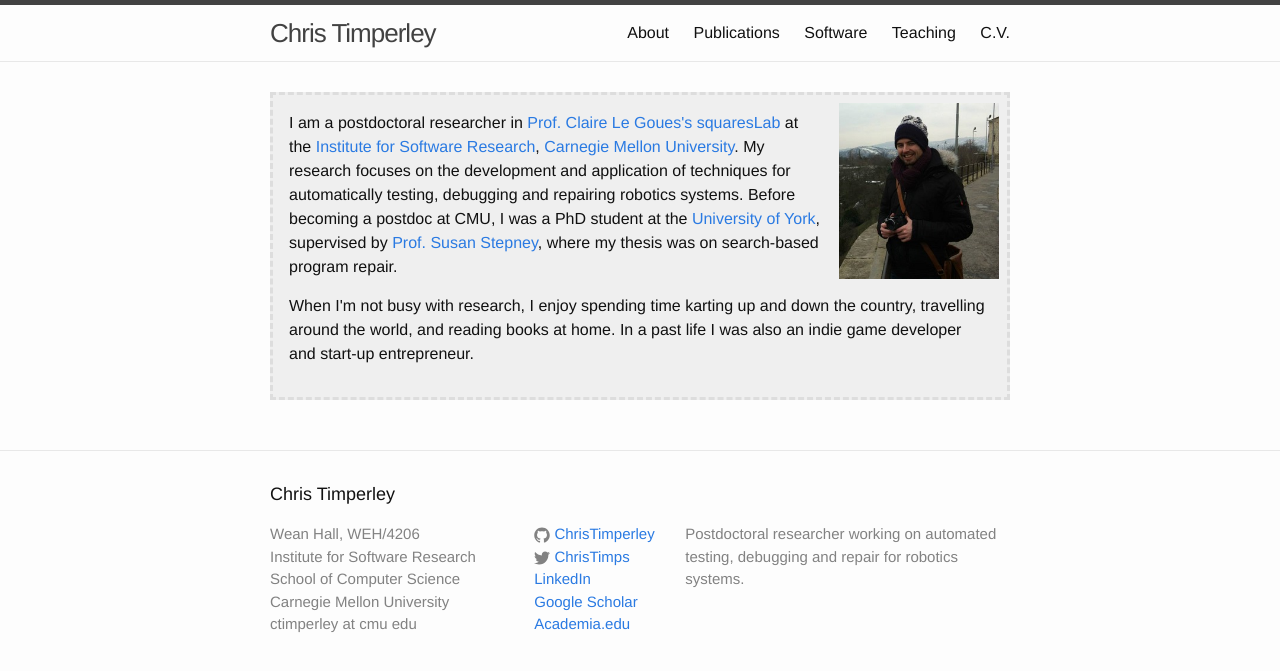
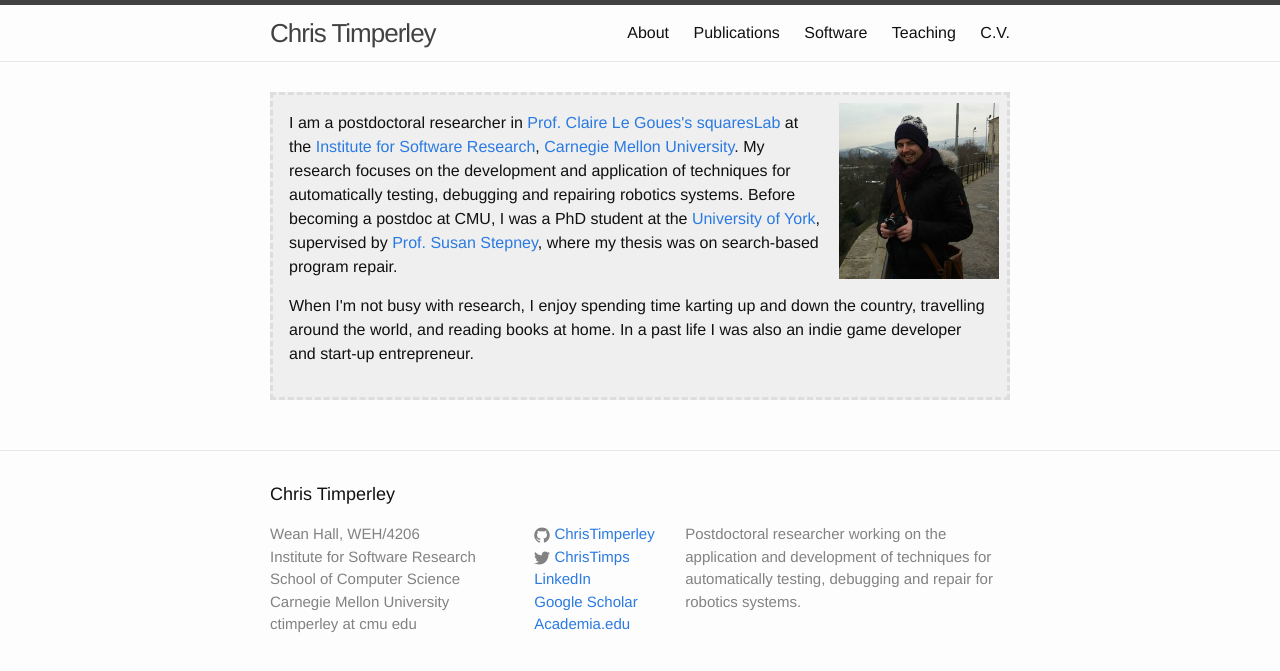
Before and after one commit to ChrisTimperley/ChrisTimperley.github.io, a Jekyll site: the page built from index.html, in a window 1280 px wide. Shown: the top 671 px of the page. Built offline with Jekyll 4.4.1, drawn with Linux system fonts in a browser that asks for light colours.

Commit message:
tweaked footer

```diff
--- a/_includes/footer.html
+++ b/_includes/footer.html
@@ -65,8 +65,9 @@
 
       <div class="footer-col  footer-col-3">
         <p class="text">
-          Postdoctoral researcher working on automated testing, debugging and
-          repair for robotics systems.
+          Postdoctoral researcher working on the application and development
+          of techniques for automatically testing, debugging and repair for
+          robotics systems.
         </p>
       </div>
     </div>
```
